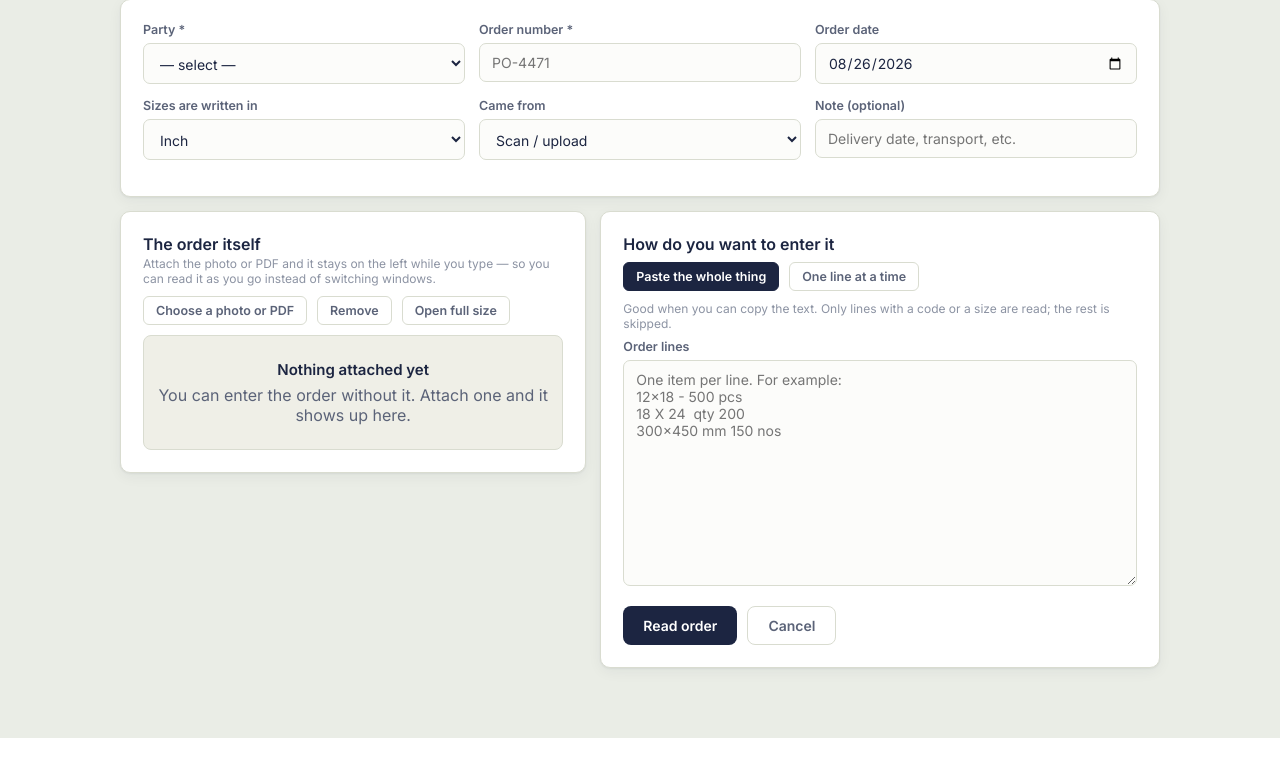
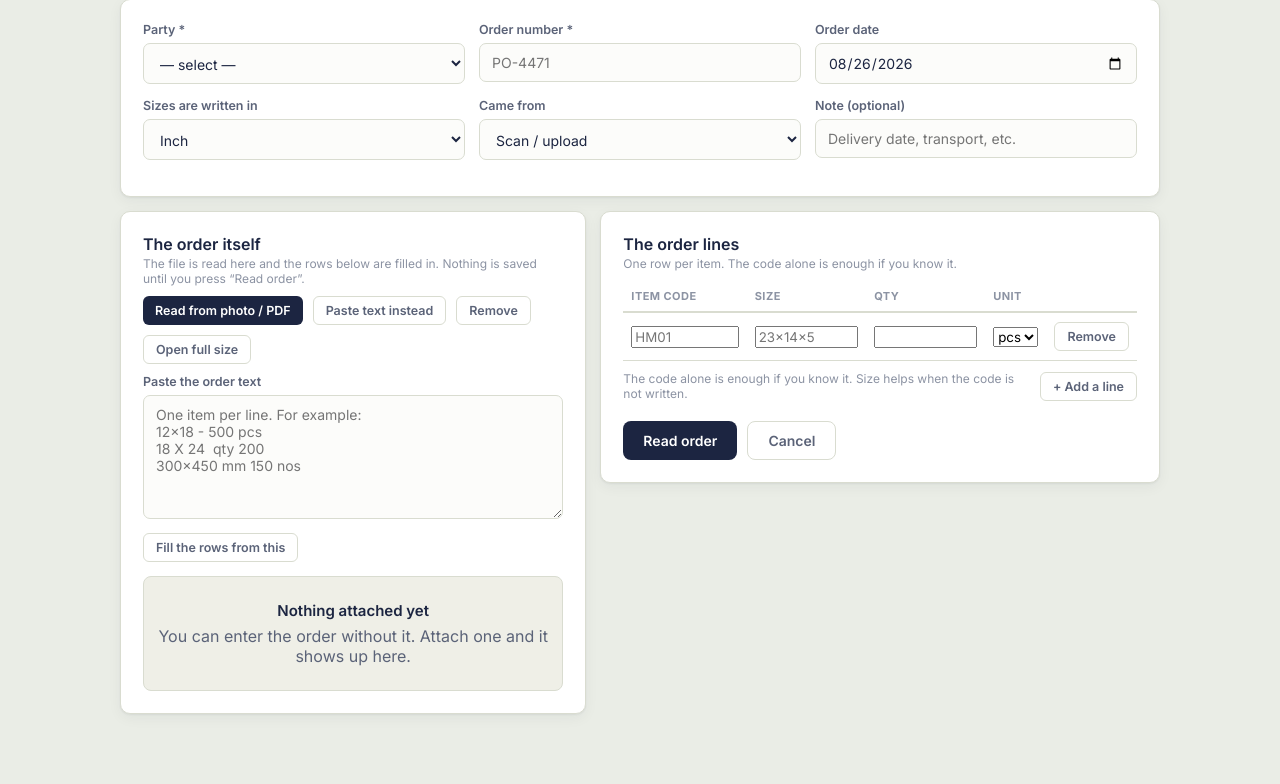
Before and after one commit to Julius00778/packaging-billing-app, a Flask app: page /po/new in a window 1280 px wide. Shown: the part 150-934 px from the top of the page. Before the commit the page ends 888 px from the top, so only its background shows below. Run offline with Flask 3, Linux system fonts and the light colour scheme; the visitor is signed in with stand-in values (Sample User, id 1); data comes from the database, SQL or seed files in the repository; data that the repository does not hold is empty; some libraries are stand-ins or nearby versions.

Commit message:
Naya order ka page ab ek form hai

```diff
--- a/templates/po_new.html
+++ b/templates/po_new.html
@@ -8,12 +8,17 @@
   <a class="btn btn-ghost" href="{{ url_for('po.po_list') }}">{{ t('po_back') }}</a>
 </div>
 
-<form method="POST" enctype="multipart/form-data">
+<form method="POST" enctype="multipart/form-data" id="orderForm">
+  {# Ye page ek form hai. Photo padhna ek madad hai jo isi form ko bharti hai —
+     alag raasta nahi. Jo bhi aaye, aakhir me aadmi wahi lines dekh ke haan
+     kehta hai. #}
+  <input type="hidden" name="entry_mode" value="rows">
+
   <div class="card panel-pad" style="margin-bottom:14px;">
     <div class="form-grid three">
       <div class="field">
         <label>{{ t('po_party') }} *</label>
-        <select name="customer_id" required>
+        <select name="customer_id" id="partySel" required>
           <option value="">{{ t('po_select') }}</option>
           {% for c in customers %}<option value="{{ c.id }}">{{ c.name }}</option>{% endfor %}
         </select>
@@ -31,7 +36,7 @@
     <div class="form-grid three">
       <div class="field">
         <label>{{ t('po_sizes_written_in') }}</label>
-        <select name="size_unit">
+        <select name="size_unit" id="sizeUnit">
           <option value="inch">{{ t('po_unit_inch') }}</option>
           <option value="mm">{{ t('po_unit_mm') }}</option>
           <option value="cm">{{ t('po_unit_cm') }}</option>
@@ -53,18 +58,29 @@
     </div>
   </div>
 
-  {# Photo baayen, likhna daayen. Aankh ko khidki badalni na pade — order
-     saamne khula rehta hai jab tak aap use utaar rahe ho. #}
   <div class="intake">
     <div class="card panel-pad intake-scan">
       <div style="font-weight:600;margin-bottom:2px;">{{ t('po_attach') }}</div>
-      <div style="font-size:12px;color:var(--ink-faint);margin-bottom:10px;">{{ t('po_attach_hint') }}</div>
+      <div style="font-size:12px;color:var(--ink-faint);margin-bottom:10px;">
+        {{ t('po_ocr_hint', save=t('po_read_order')) }}
+      </div>
 
       <input type="file" name="scan" id="scanInput" accept="image/*,application/pdf" hidden>
-      <div class="btn-row" style="margin:0 0 10px;">
-        <button class="btn btn-ghost btn-sm" type="button" id="scanPick">{{ t('po_attach_pick') }}</button>
+      <div class="btn-row" style="margin:0 0 10px;flex-wrap:wrap;">
+        <button class="btn btn-primary btn-sm" type="button" id="scanPick">{{ t('po_read_from_file') }}</button>
+        <button class="btn btn-ghost btn-sm" type="button" id="pasteOpen">{{ t('po_paste_open') }}</button>
         <button class="btn btn-ghost btn-sm" type="button" id="scanClear" hidden>{{ t('po_attach_remove') }}</button>
         <a class="btn btn-ghost btn-sm" id="scanOpen" target="_blank" rel="noopener" hidden>{{ t('po_attach_open') }}</a>
+      </div>
+
+      <div id="ocrNote" class="ocr-note" hidden></div>
+
+      <div id="pasteWrap" class="field" hidden>
+        <label>{{ t('po_paste_title') }}</label>
+        <textarea id="pasteText" rows="6" placeholder="{{ t('po_lines_placeholder') }}"></textarea>
+        <div class="btn-row" style="margin-top:8px;">
+          <button class="btn btn-ghost btn-sm" type="button" id="pasteDo">{{ t('po_paste_do') }}</button>
+        </div>
       </div>
 
       <div id="scanBox" class="intake-preview">
@@ -76,23 +92,9 @@
     </div>
 
     <div class="card panel-pad intake-entry">
-      <div style="font-weight:600;margin-bottom:8px;">{{ t('po_how_enter') }}</div>
-      <input type="hidden" name="entry_mode" id="entryMode" value="text">
-      <div class="toolbar" style="margin:0 0 10px;">
-        <button class="btn btn-ghost btn-sm active" type="button" data-mode="text">{{ t('po_mode_text') }}</button>
-        <button class="btn btn-ghost btn-sm" type="button" data-mode="rows">{{ t('po_mode_rows') }}</button>
-      </div>
+      <div style="font-weight:600;margin-bottom:2px;">{{ t('po_lines_title') }}</div>
+      <div style="font-size:12px;color:var(--ink-faint);margin-bottom:10px;">{{ t('po_lines_sub') }}</div>
 
-      <div data-pane="text">
-        <div style="font-size:12px;color:var(--ink-faint);margin-bottom:8px;">{{ t('po_mode_text_hint') }}</div>
-        <div class="field">
-          <label>{{ t('po_lines_label') }}</label>
-          <textarea name="raw_text" rows="12" placeholder="{{ t('po_lines_placeholder') }}"></textarea>
-        </div>
-      </div>
-
-      <div data-pane="rows" hidden>
-        <div style="font-size:12px;color:var(--ink-faint);margin-bottom:8px;">{{ t('po_mode_rows_hint') }}</div>
       <div class="table-wrap">
         <table>
           <thead><tr><th>{{ t('po_item_code') }}</th><th>{{ t('po_size') }}</th>
@@ -100,10 +102,10 @@
           <tbody id="rowsBody"></tbody>
         </table>
       </div>
+
       <div class="toolbar" style="margin:10px 0 0;">
         <div style="flex:1;font-size:12px;color:var(--ink-faint);">{{ t('po_row_hint') }}</div>
         <button class="btn btn-ghost btn-sm" type="button" id="addRow">+ {{ t('po_add_line') }}</button>
-        </div>
       </div>
 
       <div class="btn-row">
@@ -116,71 +118,41 @@
 
 <script>
 (function () {
-  // ---------- attached order, shown right here ----------
-  // File browser me hi padi hai — server pe bhejne ki zaroorat nahi jab tak
-  // form submit na ho. Isliye preview turant dikhta hai.
-  var input = document.getElementById('scanInput');
-  var box   = document.getElementById('scanBox');
-  var pick  = document.getElementById('scanPick');
-  var clear = document.getElementById('scanClear');
-  var open  = document.getElementById('scanOpen');
-  var url   = null;
+  var UNITS   = {{ common_units|tojson }};
+  var input   = document.getElementById('scanInput');
+  var box     = document.getElementById('scanBox');
+  var pick    = document.getElementById('scanPick');
+  var clear   = document.getElementById('scanClear');
+  var openBtn = document.getElementById('scanOpen');
+  var note    = document.getElementById('ocrNote');
+  var body    = document.getElementById('rowsBody');
+  var party   = document.getElementById('partySel');
+  var url     = null;
+  var emptyHtml = box.innerHTML;
 
-  function release() { if (url) { URL.revokeObjectURL(url); url = null; } }
+  var TXT = {
+    reading:   {{ t('po_reading')|tojson }},
+    filled:    {{ t('po_ocr_filled')|tojson }},
+    nothing:   {{ t('po_ocr_nothing')|tojson }},
+    pickParty: {{ t('po_ocr_pick_party')|tojson }},
+    remove:    {{ t('po_remove_line')|tojson }},
+    pickFile:  {{ t('po_read_from_file')|tojson }},
+    again:     {{ t('po_read_again')|tojson }}
+  };
 
-  function show() {
-    release();
-    var file = input.files && input.files[0];
-    clear.hidden = open.hidden = !file;
-    if (!file) {
-      box.innerHTML = document.getElementById('scanEmpty').innerHTML;
-      pick.textContent = {{ t('po_attach_pick')|tojson }};
-      return;
-    }
-    pick.textContent = {{ t('po_attach_change')|tojson }};
-    url = URL.createObjectURL(file);
-    open.href = url;
-    if (file.type === 'application/pdf') {
-      box.innerHTML = '<iframe src="' + url + '" class="intake-frame"><\/iframe>';
-    } else {
-      box.innerHTML = '<img src="' + url + '" alt="" class="intake-img">';
-    }
+  function say(msg, bad) {
+    note.hidden = false;
+    note.textContent = msg;
+    note.classList.toggle('bad', !!bad);
   }
 
-  // Khaali haalat ka HTML sambhaal ke rakho — file hataane pe wahi wapas aata hai
-  var empty = document.createElement('template');
-  empty.id = 'scanEmpty';
-  empty.innerHTML = box.innerHTML;
-  document.body.appendChild(empty);
-
-  pick.addEventListener('click', function () { input.click(); });
-  clear.addEventListener('click', function () { input.value = ''; show(); });
-  input.addEventListener('change', show);
-
-  // ---------- do raaste ----------
-  var mode = document.getElementById('entryMode');
-  document.querySelectorAll('[data-mode]').forEach(function (btn) {
-    btn.addEventListener('click', function () {
-      var want = btn.getAttribute('data-mode');
-      mode.value = want;
-      document.querySelectorAll('[data-mode]').forEach(function (b) {
-        b.classList.toggle('active', b === btn);
-      });
-      document.querySelectorAll('[data-pane]').forEach(function (p) {
-        p.hidden = p.getAttribute('data-pane') !== want;
-      });
-      if (want === 'rows' && !body.children.length) { addRow(); addRow(); addRow(); }
-    });
-  });
-
-  // ---------- ek-ek line ----------
-  var body  = document.getElementById('rowsBody');
-  var UNITS = {{ common_units|tojson }};
-
-  function addRow() {
+  // ---------------- lines ----------------
+  function addRow(v) {
+    v = v || {};
     var tr = document.createElement('tr');
     var opts = UNITS.map(function (u) {
-      return '<option value="' + u + '"' + (u === 'pcs' ? ' selected' : '') + '>' + u + '<\/option>';
+      return '<option value="' + u + '"' +
+             (u === (v.unit || 'pcs') ? ' selected' : '') + '>' + u + '<\/option>';
     }).join('');
     tr.innerHTML =
       '<td><input type="text" name="line_code" placeholder="HM01"><\/td>' +
@@ -188,23 +160,117 @@
       '<td><input type="number" step="0.01" min="0" name="line_qty"><\/td>' +
       '<td><select name="line_unit">' + opts + '<\/select><\/td>' +
       '<td><button class="btn btn-ghost btn-sm" type="button" data-drop="1">' +
-      {{ t('po_remove_line')|tojson }} + '<\/button><\/td>';
+      TXT.remove + '<\/button><\/td>';
+    // Value attribute me nahi, property me — warna quote wala text HTML tod deta hai
+    tr.querySelector('[name=line_code]').value = v.code || '';
+    tr.querySelector('[name=line_size]').value = v.size || '';
+    tr.querySelector('[name=line_qty]').value  = v.qty  || '';
     body.appendChild(tr);
+    return tr;
   }
 
-  document.getElementById('addRow').addEventListener('click', addRow);
+  function fillRows(rows) {
+    body.innerHTML = '';
+    rows.forEach(addRow);
+    addRow();                       // ek khaali line hamesha, jodne ke liye
+  }
+
+  document.getElementById('addRow').addEventListener('click', function () { addRow(); });
   body.addEventListener('click', function (e) {
     var btn = e.target.closest && e.target.closest('[data-drop]');
-    if (btn) btn.closest('tr').remove();
+    if (btn && body.children.length > 1) btn.closest('tr').remove();
   });
-
-  // Aakhri khaane me Enter dabao toh nayi line — haath keyboard pe hi rahe
+  // Aakhri line ke aakhir me Enter — nayi line. Haath keyboard pe hi rehta hai.
   body.addEventListener('keydown', function (e) {
     if (e.key !== 'Enter') return;
     e.preventDefault();
-    if (e.target.closest('tr') === body.lastElementChild) addRow();
-    var next = e.target.closest('tr').nextElementSibling;
+    var tr = e.target.closest('tr');
+    if (tr === body.lastElementChild) addRow();
+    var next = tr.nextElementSibling;
     if (next) next.querySelector('input').focus();
+  });
+
+  fillRows([]);
+
+  // ---------------- photo / PDF ----------------
+  function preview(file) {
+    if (url) { URL.revokeObjectURL(url); url = null; }
+    clear.hidden = openBtn.hidden = !file;
+    pick.textContent = file ? TXT.again : TXT.pickFile;
+    if (!file) { box.innerHTML = emptyHtml; return; }
+    url = URL.createObjectURL(file);
+    openBtn.href = url;
+    box.innerHTML = file.type === 'application/pdf'
+      ? '<iframe src="' + url + '" class="intake-frame"><\/iframe>'
+      : '<img src="' + url + '" alt="" class="intake-img">';
+  }
+
+  function readFile(file) {
+    var fd = new FormData();
+    fd.append('file', file);
+    fd.append('customer_id', party.value || '');
+    fd.append('size_unit', document.getElementById('sizeUnit').value);
+    say(TXT.reading);
+    pick.disabled = true;
+
+    fetch({{ url_for('po.po_read_file')|tojson }}, {
+      method: 'POST', body: fd, credentials: 'same-origin'
+    })
+      .then(function (r) { return r.json().then(function (j) { return { ok: r.ok, j: j }; }); })
+      .then(function (res) {
+        if (!res.ok || !res.j.ok) { say(res.j.error || 'error', true); return; }
+        if (!res.j.rows.length) { say(TXT.nothing, true); return; }
+        fillRows(res.j.rows);
+        say(TXT.filled.replace('{n}', res.j.rows.length));
+      })
+      .catch(function () { say(TXT.nothing, true); })
+      .finally(function () { pick.disabled = false; });
+  }
+
+  pick.addEventListener('click', function () { input.click(); });
+  clear.addEventListener('click', function () {
+    input.value = ''; preview(null); note.hidden = true;
+  });
+  input.addEventListener('change', function () {
+    var file = input.files && input.files[0];
+    preview(file);
+    if (!file) return;
+    // Party ke bina code kis list se milayen — isliye pehle wahi poochho.
+    // Photo phir bhi dikhti rehti hai, aadmi dekh ke khud bhar sakta hai.
+    if (!party.value) { say(TXT.pickParty, true); return; }
+    readFile(file);
+  });
+  // Party baad me chuni ho toh dobara padhne ka mauka do
+  party.addEventListener('change', function () {
+    var file = input.files && input.files[0];
+    if (file && party.value && note.classList.contains('bad')) readFile(file);
+  });
+
+  // ---------------- paste ----------------
+  var pasteWrap = document.getElementById('pasteWrap');
+  document.getElementById('pasteOpen').addEventListener('click', function () {
+    pasteWrap.hidden = !pasteWrap.hidden;
+    if (!pasteWrap.hidden) document.getElementById('pasteText').focus();
+  });
+  document.getElementById('pasteDo').addEventListener('click', function () {
+    var text = document.getElementById('pasteText').value;
+    if (!text.trim()) return;
+    var fd = new FormData();
+    fd.append('text', text);
+    fd.append('customer_id', party.value || '');
+    fd.append('size_unit', document.getElementById('sizeUnit').value);
+    say(TXT.reading);
+    fetch({{ url_for('po.po_read_text')|tojson }}, {
+      method: 'POST', body: fd, credentials: 'same-origin'
+    })
+      .then(function (r) { return r.json(); })
+      .then(function (j) {
+        if (!j.ok || !j.rows.length) { say(TXT.nothing, true); return; }
+        fillRows(j.rows);
+        pasteWrap.hidden = true;
+        say(TXT.filled.replace('{n}', j.rows.length));
+      })
+      .catch(function () { say(TXT.nothing, true); });
   });
 })();
 </script>
```
Lines whose indentation alone changed are shown as unchanged.
